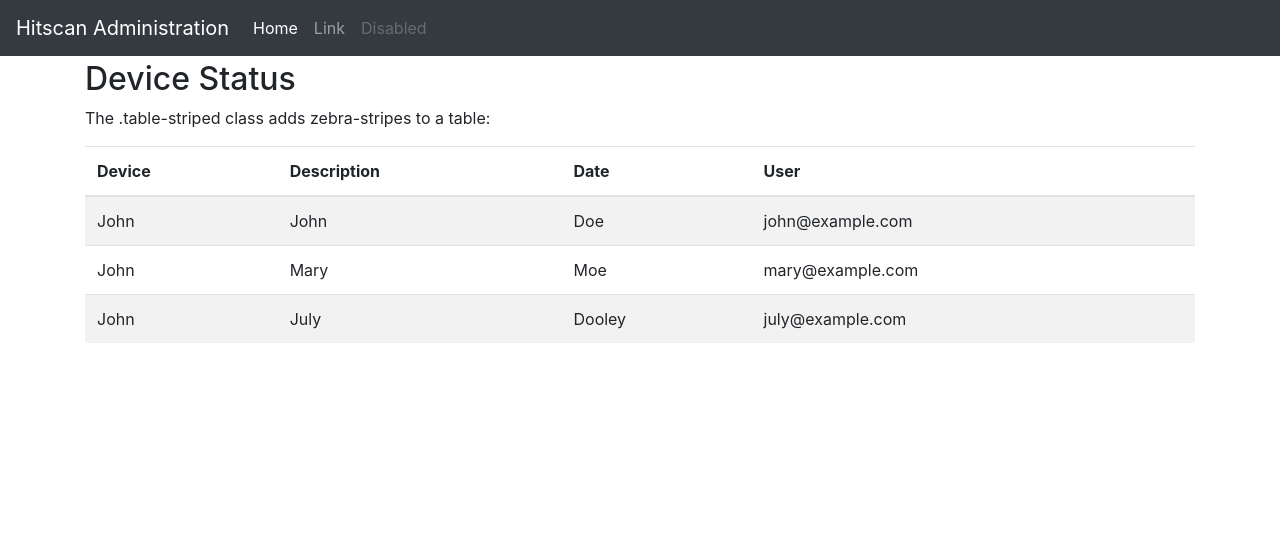
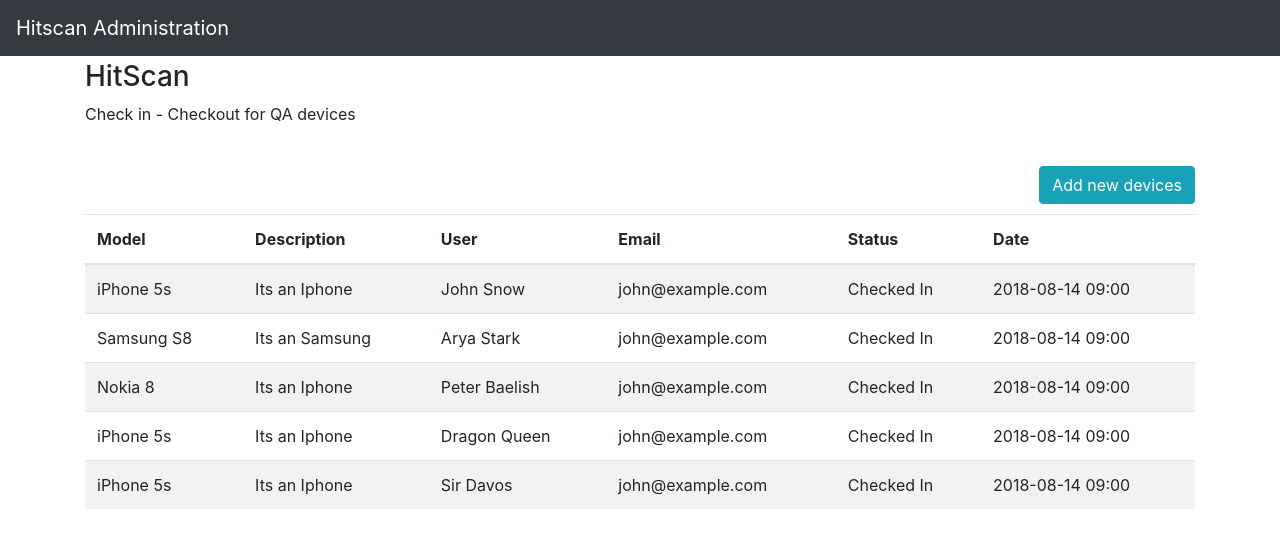
Before and after one commit to denisha/hitscan, a Django app: page /hitscan_admin/ in a window 1280 px wide. Shown: the top 548 px of the page. Run offline with Django 3.2, Linux system fonts and the light colour scheme; some libraries are stand-ins or nearby versions.

Commit message:
Add button for adding new devices

```diff
--- a/admin-frontend/admin_frontend/hitscan_admin/templates/hitscan_admin/index.html
+++ b/admin-frontend/admin_frontend/hitscan_admin/templates/hitscan_admin/index.html
@@ -27,55 +27,70 @@
     <a class="navbar-brand" href="#">Hitscan Administration</a>
     <button class="navbar-toggler" type="button" data-toggle="collapse" data-target="#navbarCollapse" aria-controls="navbarCollapse" aria-expanded="false" aria-label="Toggle navigation">
         <span class="navbar-toggler-icon"></span>
-      </button>
-    <div class="collapse navbar-collapse" id="navbarCollapse">
-      <ul class="navbar-nav mr-auto">
-        <li class="nav-item active">
-          <a class="nav-link" href="#">Home <span class="sr-only">(current)</span></a>
-        </li>
-        <li class="nav-item">
-          <a class="nav-link" href="#">Link</a>
-        </li>
-        <li class="nav-item">
-          <a class="nav-link disabled" href="#">Disabled</a>
-        </li>
-      </ul>
+    </button>
+  </nav>
 
-    </div>
-  </nav>
 
   <main role="main" class="container" style="margin-top: 60px;">
 
-      <h2>Device Status</h2>
-      <p>The .table-striped class adds zebra-stripes to a table:</p>
+      <h3>HitScan</h3>
+      <p>Check in - Checkout for QA devices</p>
+
+      <br>
+
+      <button type="button" class="btn btn-info float-right">Add new devices</button>
+<br><br>
       <table class="table table-striped">
         <thead>
           <tr>
-            <th>Device</th>
+            <th>Model</th>
             <th>Description</th>
+            <th>User</th>
+            <th>Email</th>
+            <th>Status</th>
             <th>Date</th>
-            <th>User</th>
           </tr>
         </thead>
         <tbody>
           <tr>
-            <td>John</td>
-            <td>John</td>
-
-            <td>Doe</td>
+            <td>iPhone 5s</td>
+            <td>Its an Iphone</td>
+            <td>John Snow</td>
             <td>john@example.com</td>
+            <td>Checked In</td>
+            <td>2018-08-14 09:00</td>
           </tr>
           <tr>
-            <td>John</td>
-            <td>Mary</td>
-            <td>Moe</td>
-            <td>mary@example.com</td>
+            <td>Samsung S8</td>
+            <td>Its an Samsung</td>
+            <td>Arya Stark</td>
+            <td>john@example.com</td>
+            <td>Checked In</td>
+            <td>2018-08-14 09:00</td>
           </tr>
           <tr>
-            <td>John</td>
-            <td>July</td>
-            <td>Dooley</td>
-            <td>july@example.com</td>
+            <td>Nokia 8</td>
+            <td>Its an Iphone</td>
+            <td>Peter Baelish</td>
+            <td>john@example.com</td>
+            <td>Checked In</td>
+            <td>2018-08-14 09:00</td>
+          </tr>
+          <tr>
+            <td>iPhone 5s</td>
+            <td>Its an Iphone</td>
+            <td>Dragon Queen</td>
+            <td>john@example.com</td>
+            <td>Checked In</td>
+            <td>2018-08-14 09:00</td>
+          </tr>
+          <tr>
+            <td>iPhone 5s</td>
+            <td>Its an Iphone</td>
+            <td>Sir Davos</td>
+            <td>john@example.com</td>
+            <td>Checked In</td>
+            <td>2018-08-14 09:00</td>
           </tr>
         </tbody>
       </table>
```
